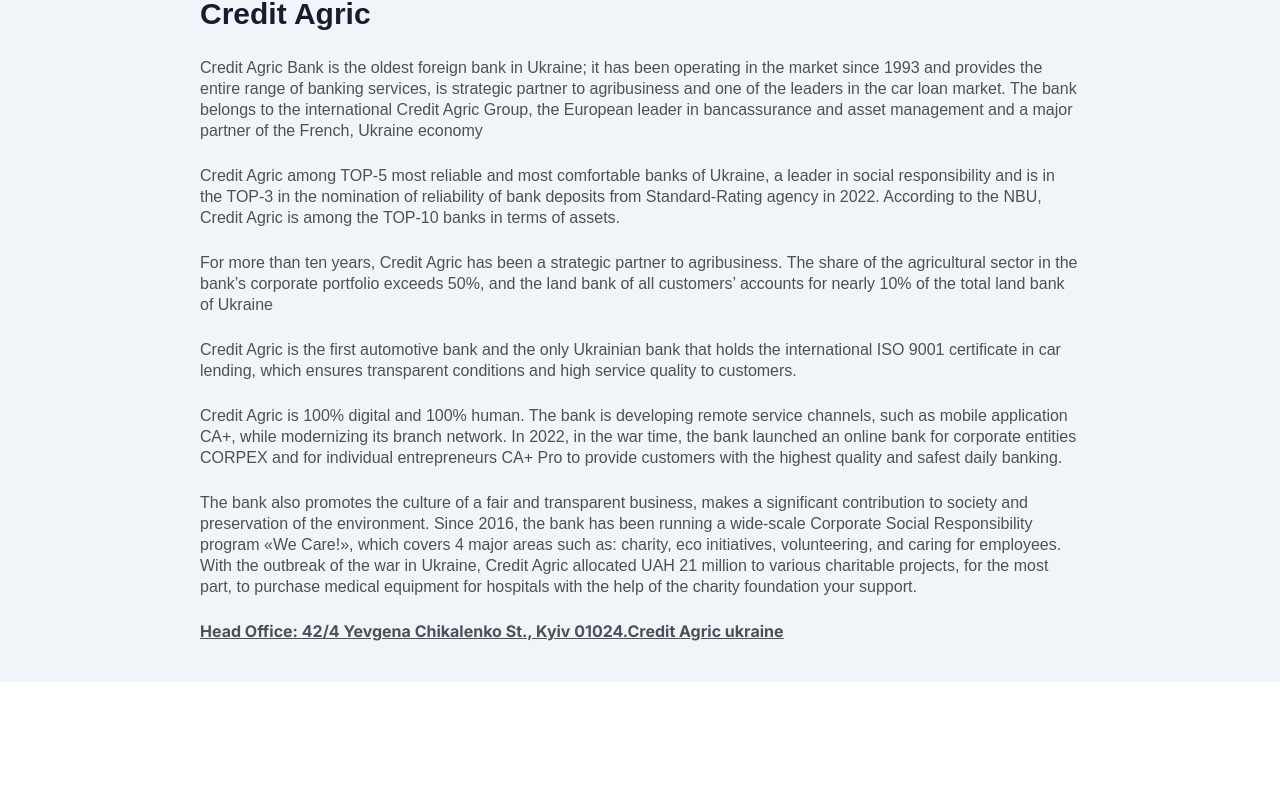
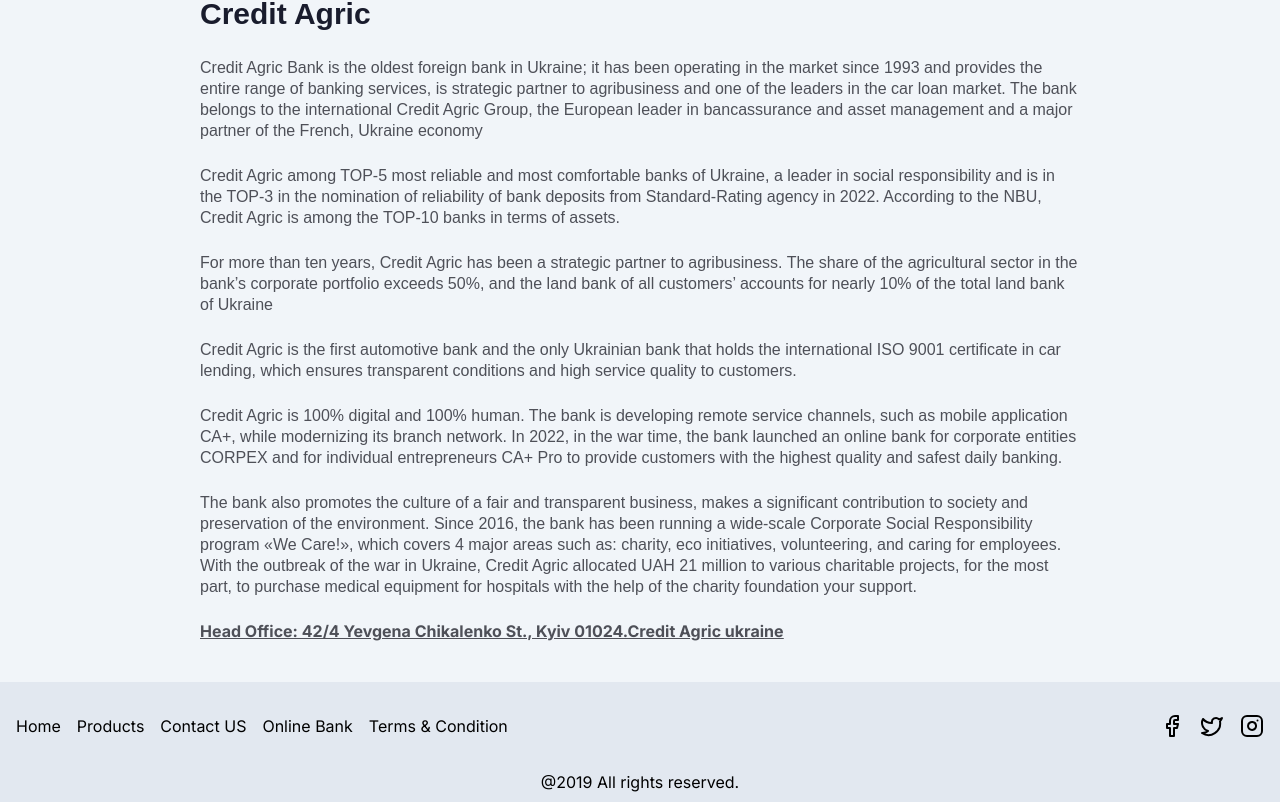
Before and after one commit to DavidWaza/melvin, a Next.js app: page / in a window 1280 px wide. Shown: the part 1051-1853 px from the top of the page. Before the commit the page ends 1733 px from the top, so only its background shows below. Built offline with nearby package versions, Linux system fonts and the light colour scheme; no server answers.

Commit message:
changed news api

```diff
--- a/src/pages/contacts/index.tsx
+++ b/src/pages/contacts/index.tsx
@@ -3,6 +3,7 @@ import Container from "@/src/component/Container/Container";
 import { Title, Text } from "@/src/component/Typhography/Typography";
 import Header from "@/src/component/Navbar/Header";
 import Link from "next/link";
+import Footer from "@/src/component/Footer/Footer";
 
 const Contact = () => {
   return (
@@ -61,8 +62,8 @@ const Contact = () => {
           </div>
         </Container>
       </div>
+      <Footer />
     </>
-
   );
 };
 
--- a/src/pages/grantors/index.tsx
+++ b/src/pages/grantors/index.tsx
@@ -1,4 +1,5 @@
 import Container from "@/src/component/Container/Container";
+import Footer from "@/src/component/Footer/Footer";
 import Header from "@/src/component/Navbar/Header";
 import { Title, Text } from "@/src/component/Typhography/Typography";
 import Link from "next/link";
@@ -43,6 +44,7 @@ const index = () => {
           </div>
         </Container>
       </div>
+      <Footer />
     </>
   );
 };
--- a/src/pages/index.tsx
+++ b/src/pages/index.tsx
@@ -6,6 +6,7 @@ import ExchangeRate from "../component/ExchangeComponent/ExchangeRate";
 import BodyText from "../component/BodyText/BodyText";
 import Slider from "../component/Slider/Slider";
 import Header from "../component/Navbar/Header";
+import Footer from "../component/Footer/Footer";
 
 
 const inter = Inter({ subsets: ["latin"] });
@@ -66,6 +67,7 @@ export default function Home() {
         <Slider />
       </Container>
       <BodyText />
+      <Footer />
     </main>
   );
 }
--- a/src/pages/investors/index.tsx
+++ b/src/pages/investors/index.tsx
@@ -3,6 +3,7 @@ import { Title, Text } from "@/src/component/Typhography/Typography";
 import Link from "next/link";
 import React from "react";
 import Header from "@/src/component/Navbar/Header";
+import Footer from "@/src/component/Footer/Footer";
 
 const investorLists = [
   {
@@ -55,6 +56,7 @@ const index = () => {
           </div>
         </Container>
       </div>
+        <Footer />
     </>
   );
 };
```
Lines whose indentation alone changed are shown as unchanged.
